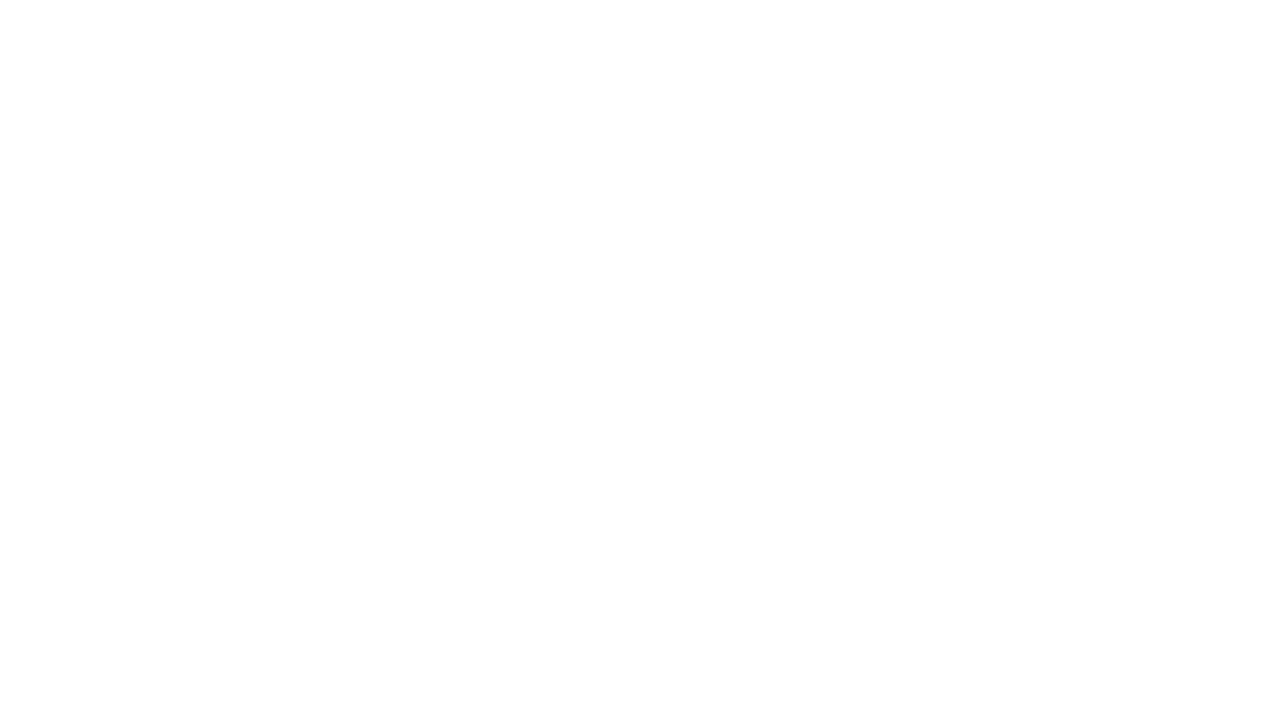
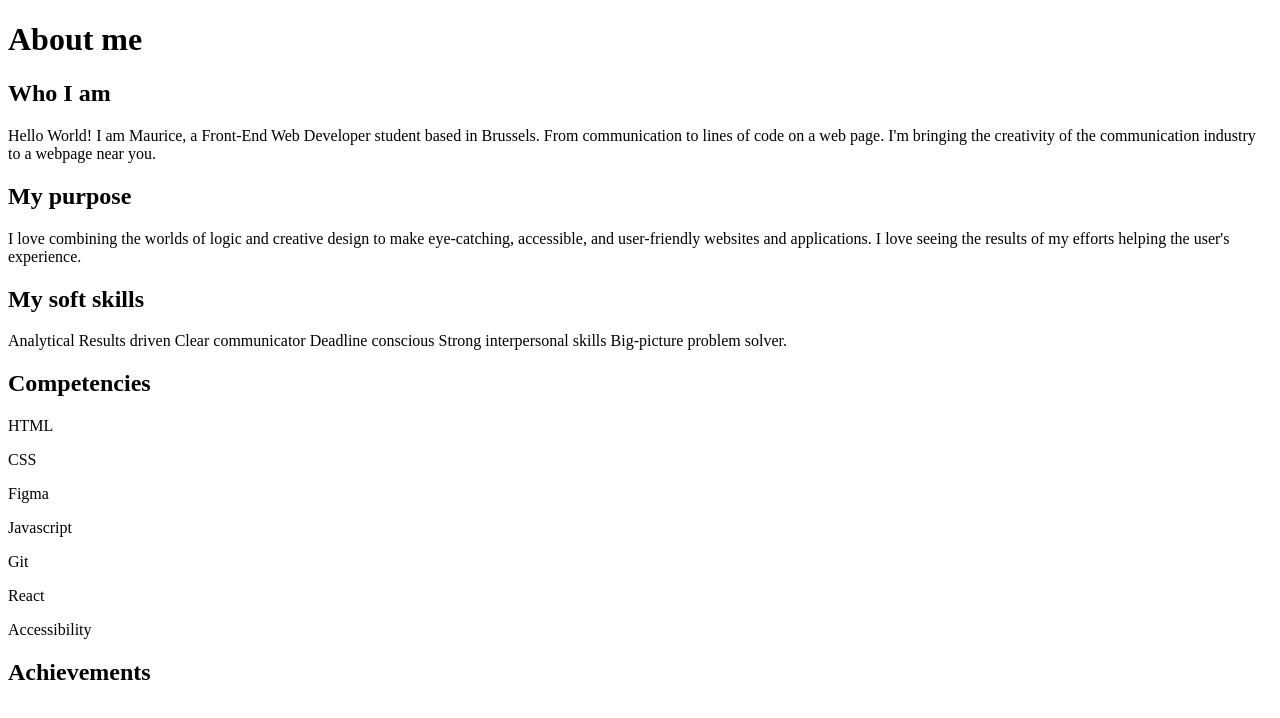
Before and after one commit to mauricemat/UX-UI-Design-Module, a website: page index.html in a window 1280 px wide. Drawn offline with Linux system fonts and the light colour scheme.

Commit message:
Update index.html

```diff
--- a/index.html
+++ b/index.html
@@ -4,9 +4,44 @@
     <meta charset="UTF-8" />
     <link rel="icon" type="image/svg+xml" href="./client/assets/favicon.ico" />
     <meta name="viewport" content="width=device-width, initial-scale=1.0" />
-    <title>project!</title>
+    <title>Portfolio</title>
 
     <link href="./styles/index.css" rel="stylesheet" />
   </head>
-  <body></body>
+  <body>
+    <h1>About me</h1>
+    <h2>Who I am</h2>
+    <p>Hello World! I am Maurice, a Front-End Web Developer
+      student based in Brussels. From communication to lines
+      of code on a web page. I'm bringing the creativity
+      of the communication industry to a webpage near you.</p>
+
+      <h2>My purpose</h2>
+      <p>I love combining the worlds of logic
+      and creative design to make eye-catching, accessible,
+      and user-friendly websites and applications.
+      I love seeing the results of my
+      efforts helping the user's experience.</p>
+
+      <h2>My soft skills</h2>
+      <P>Analytical
+        Results driven
+        Clear communicator
+        Deadline conscious
+        Strong interpersonal skills
+        Big-picture problem solver.</p>
+
+        <h2>Competencies</h2>
+        <p>HTML</p>
+        <p>CSS</p>
+        <p>Figma</p>
+        <p>Javascript</p>
+        <p>Git</p>
+        <p>React</p>
+        <p>Accessibility</p>
+
+        <h2>Achievements</h2>
+
+
+  </body>
 </html>
```
